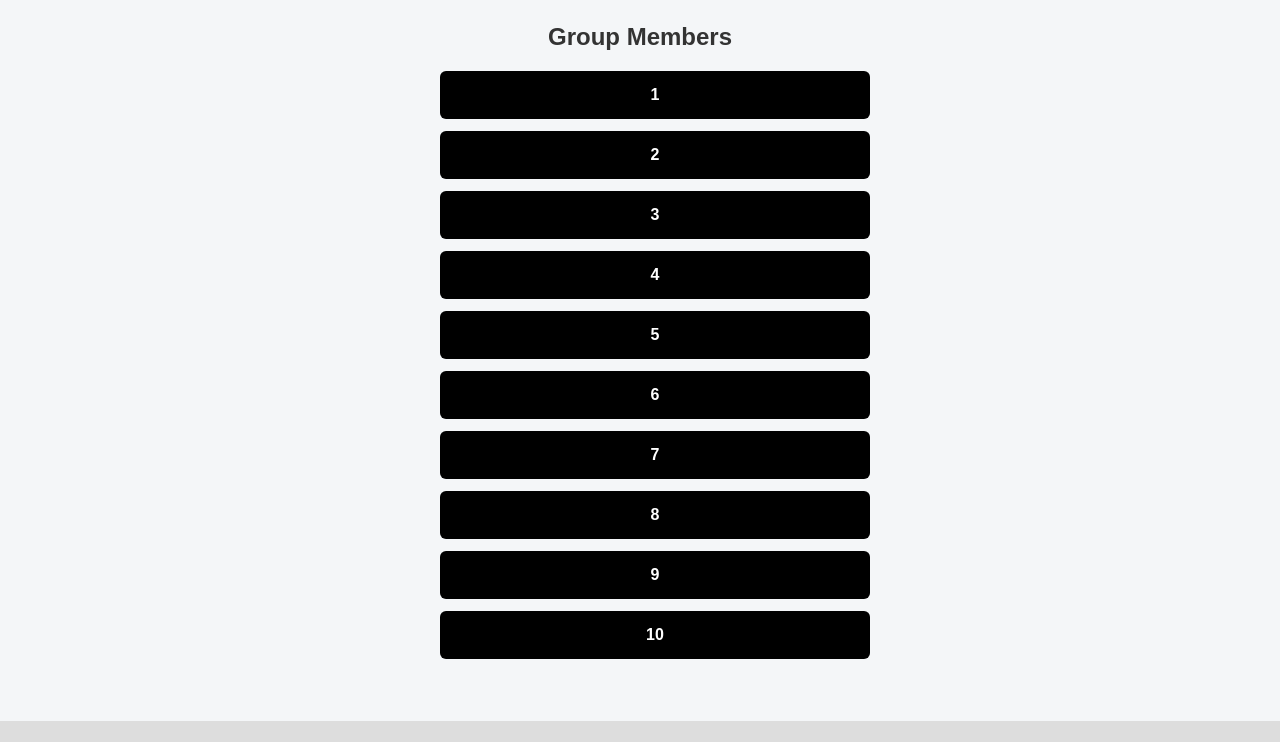
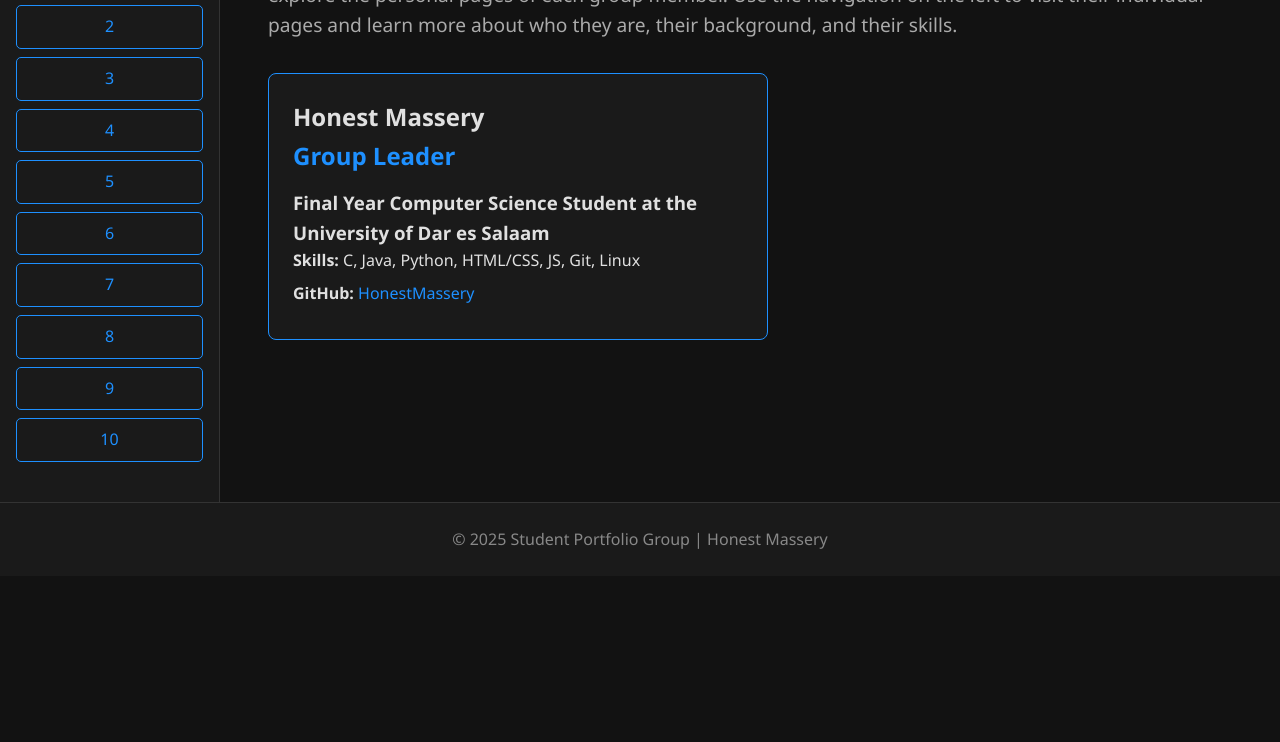
Before and after one commit to HonestMassery/student-portfolio-site, a plain HTML site: page index.html in a window 1280 px wide. Shown: the part 171-913 px from the top of the page. After the commit the page ends 800 px from the top, so only its background shows below. Drawn offline with Linux system fonts and the light colour scheme.

Commit message:
Modified the landing page

```diff
--- a/index.css
+++ b/index.css
@@ -1,78 +1,99 @@
-body {
-    font-family: Arial, Helvetica, sans-serif;
+
+* {
     margin: 0;
     padding: 0;
-    background-color: #f4f6f8;
-    color: #333;
+    box-sizing: border-box;
+    font-family: 'Segoe UI', Tahoma, Geneva, Verdana, sans-serif;
 }
 
-header {
-    background-color: black;
-    color: white;
-    padding: 20px;
-    text-align: center;
+body {
+    background-color: #121212;
+    color: #e0e0e0;
+    line-height: 1.6;
 }
 
-main {
-    padding: 20px;
+a {
+    color: #1e90ff;
+    text-decoration: none;
 }
 
-h2 {
-    text-align: center;
+.container {
+    display: flex;
+    min-height: 80vh;
+}
+
+.sidebar {
+    width: 220px;
+    background-color: #1a1a1a;
+    padding: 2rem 1rem;
+    border-right: 1px solid #333;
+}
+
+.sidebar h2 {
+    margin-bottom: 1rem;
+    font-size: 1.5rem;
+    color: #1e90ff;
 }
 
 .member-list {
     list-style: none;
-    padding: 0;
-    max-width: 400px;
-    margin: 0 auto;
 }
 
-.member-list li {
-   margin:12px 0;
+.member-btn {
+    display: block;
+    padding: 0.5rem 1rem;
+    margin-bottom: 0.5rem;
+    background-color: #1a1a1a;
+    border: 1px solid #1e90ff;
+    border-radius: 5px;
+    text-align: center;
+    transition: all 0.3s ease;
 }
 
 .member-btn:hover {
-    background-color: white;
-    color:black;
-    border:0.5px solid black;
+    background-color: #1e90ff;
+    color: #121212;
+    transform: translateX(5px);
 }
 
-.member-btn {
-    position:relative;
-    display: block;
-    width: 100%;
-    padding: 15px;
-    background-color: black;
-    color: white;
-    text-decoration: none;
-    font-weight: bold;
-    text-align: center;
-    border-radius: 6px;
-    transition: background-color 0.5s ease;
-    overflow:hidden;
-    z-index:1;
+.main-content {
+    flex: 1;
+    padding: 3rem;
 }
 
-.member-btn::before {
-    content: "";
-    position: absolute;
-    top: 0;
-    left: 0;
-    width: 0;
-    height: 100%;
-    background-color: white;
-    transition: width 0.4s ease;
-    z-index: -1;
+header h1 {
+    font-size: 2.5rem;
+    margin-bottom: 0.5rem;
 }
 
-.member-btn:hover::before {
-    width: 100%;
+header p {
+    font-size: 1.2rem;
+    color: #aaa;
+    margin-bottom: 2rem;
+}
+
+.personal-card {
+    background-color: #1a1a1a;
+    border: 1px solid #1e90ff;
+    padding: 1.5rem;
+    border-radius: 8px;
+    max-width: 500px;
+    margin-top: 2rem;
+}
+
+.personal-card h2 {
+    margin-bottom: 0.8rem;
+    color: #1e90ff;
+}
+
+.personal-card p {
+    margin-bottom: 0.5rem;
 }
 
 footer {
     text-align: center;
-    padding: 10px;
-    background-color: #ddd;
-    margin-top: 30px;
+    padding: 1.5rem;
+    border-top: 1px solid #333;
+    color: #888;
+    background-color: #1a1a1a;
 }
--- a/index.html
+++ b/index.html
@@ -7,13 +7,9 @@
 </head>
 <body>
 
-<header>
-    <h1>Student Portfolio Website</h1>
-    <p>Get to know more about us!</p>
-</header>
+<div class="container">
 
-<main>
-    <section>
+    <aside class="sidebar">
         <h2>Group Members</h2>
         <ul class="member-list">
             <li><a class="member-btn" href="pages/1.html">1</a></li>
@@ -27,11 +23,29 @@
             <li><a class="member-btn" href="pages/9.html">9</a></li>
             <li><a class="member-btn" href="pages/10.html">10</a></li>
         </ul>
-    </section>
-</main>
+    </aside>
+
+
+    <main class="main-content">
+        <header>
+            <h1>Student Portfolio Website</h1>
+            <p>Welcome to our Student Portfolio Website. This landing page serves as the central hub where you can explore the personal pages of each group member. Use the navigation on the left to visit their individual pages and learn more about who they are, their background, and their skills.</p>
+        </header>
+
+
+        <section class="personal-card">
+            <h1>Honest Massery</h1>
+            <h2>Group Leader</h2>
+            <h3><strong>Final Year Computer Science Student at the University of Dar es Salaam</strong></h3>
+            <p><strong>Skills:</strong> C, Java, Python, HTML/CSS, JS, Git, Linux</p>
+            <p><strong>GitHub:</strong> <a href="https://github.com/HonestMassery" target="_blank">HonestMassery</a></p>
+        </section>
+    </main>
+
+</div>
 
 <footer>
-    <p>&copy; 2025 Student Portfolio Group</p>
+    <p>&copy; 2025 Student Portfolio Group | Honest Massery</p>
 </footer>
 
 </body>
```
